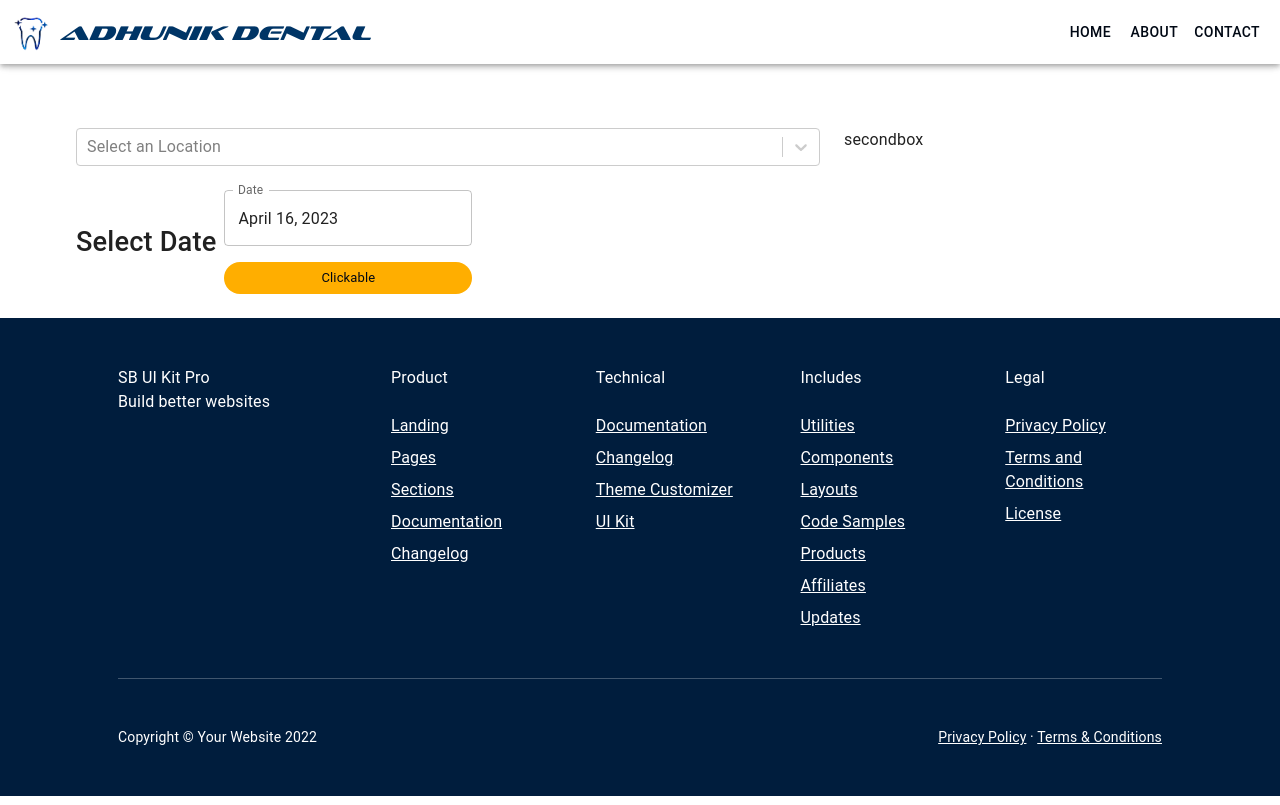
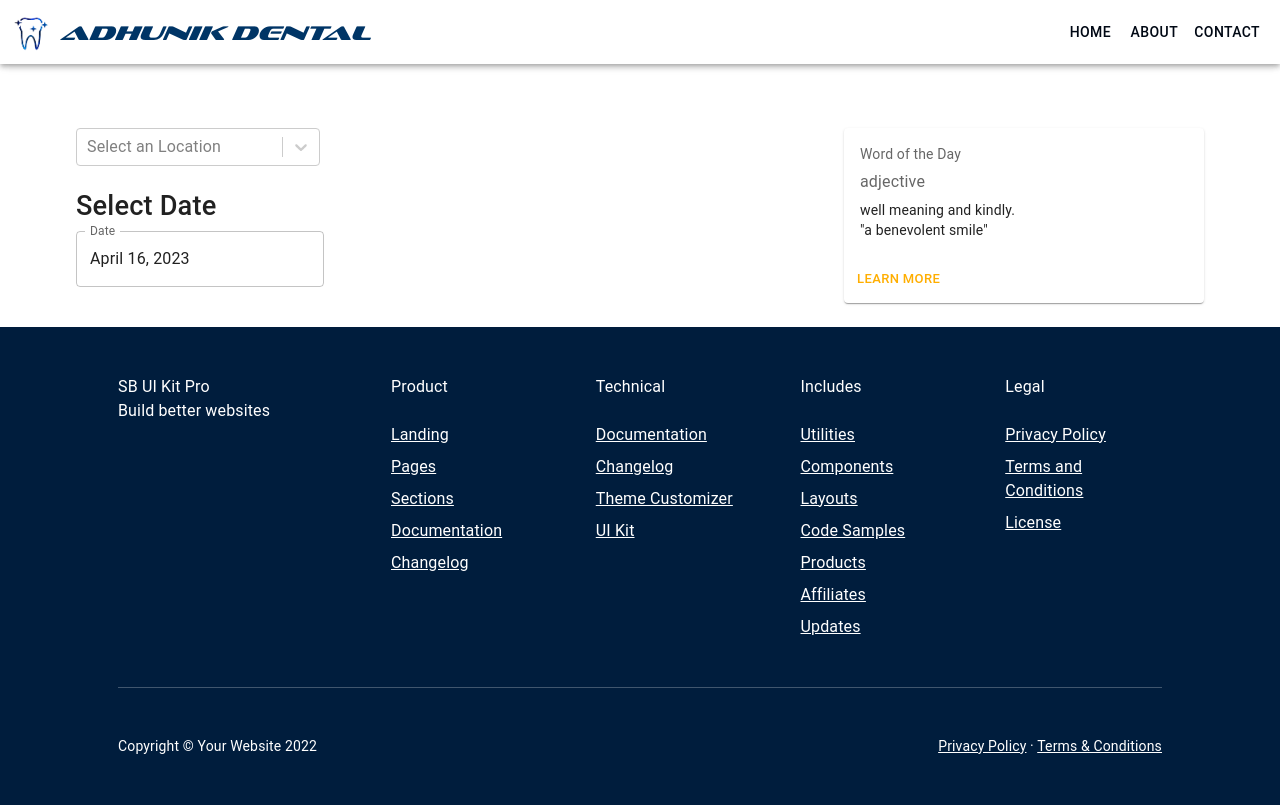
Before and after one commit to obscureIT/nextjs-test, a Next.js app: page /appointment in a window 1280 px wide. Built offline with nearby package versions, Linux system fonts and the light colour scheme.

Commit message:
date-picker

```diff
--- a/src/components/date-picker/date-picker.js
+++ b/src/components/date-picker/date-picker.js
@@ -1,30 +1,45 @@
-import React, {useState} from 'react';
-import dayjs from 'dayjs';
+import React, { useEffect, useState } from "react";
+import dayjs from "dayjs";
 // import { DemoContainer } from '@mui/x-date-pickers/internals/demo';
-import { AdapterDayjs } from '@mui/x-date-pickers/AdapterDayjs';
-import { LocalizationProvider } from '@mui/x-date-pickers/LocalizationProvider';
-import { DatePicker } from '@mui/x-date-pickers/DatePicker';
-import Chip from '@mui/material/Chip';
-import { Stack } from '@mui/material';
+import { AdapterDayjs } from "@mui/x-date-pickers/AdapterDayjs";
+import { LocalizationProvider } from "@mui/x-date-pickers/LocalizationProvider";
+import { DatePicker } from "@mui/x-date-pickers/DatePicker";
+import Chip from "@mui/material/Chip";
+import { Stack } from "@mui/material";
 
 export default function BasicDatePicker() {
   const [value, setValue] = useState(dayjs());
-    const handleClick = () => {
-        console.info('You clicked the Chip.');
+  const [day, setDay] = useState(undefined);
+
+  const weekDays = [
+    "Sunday",
+    "Monday",
+    "Tuesday",
+    "Wednesday",
+    "Thursday",
+    "Friday",
+    "Saturday",
+  ];
+
+  const handleClick = (e) => {
+    console.log(e);
   };
 
   const handleDatePicker = (newValue) => {
-        setValue(newValue)
+    setValue(newValue);
     displayFollowingDays(newValue);
-      }
+  };
 
   const displayFollowingDays = (day) => {
     let selectedDate = day.$D;
     let followingDaysCount = 7;
-        for(let i = selectedDate ; i< selectedDate + followingDaysCount ; i++){
-            console.log(dayjs().day(i))
+    let days_array = [];
+
+    for (let i = selectedDate; i < selectedDate + followingDaysCount; i++) {
+      days_array.push(dayjs().day(i));
     }
-      }
+    setDay(days_array);
+  };
 
   return (
     <React.Fragment>
@@ -32,6 +47,7 @@ export default function BasicDatePicker() {
         <LocalizationProvider dateAdapter={AdapterDayjs}>
           {/* <DemoContainer components={['DatePicker']}> */}
           <DatePicker
+           sx={{display : "inline"}}
             label="Date"
             value={value}
             onChange={(newValue) => handleDatePicker(newValue)}
@@ -39,9 +55,22 @@ export default function BasicDatePicker() {
           />
           {/* </DemoContainer> */}
         </LocalizationProvider>
-            <Chip color="primary" label="Clickable" onClick={handleClick} />
+        <Stack direction="row" sx={{ flexWrap: "wrap" }}>
+          {day &&
+            day.length > 0 &&
+            day.map((value, key) => {
+              return (
+                <Chip
+                    key={key}
+                    sx={{ mr:'16px' , mb:2}}
+                  color="primary"
+                  label={`${weekDays[value.$W]}`}
+                  onClick={(e) => handleClick(value)}
+                />
+              );
+            })}
         </Stack>
-
+      </Stack>
     </React.Fragment>
   );
 }
--- a/src/pages/appointment/index.jsx
+++ b/src/pages/appointment/index.jsx
@@ -9,9 +9,11 @@ import {
   Grid,
   Stack,
   Typography,
-  DatePicker,
-  LocalizationProvider,
-  AdapterDayjs,
+  Card,
+  CardActions,
+  CardContent,
+  Button,
+  Item,
 } from "@mui/material";
 import BasicDatePicker from "../../components/date-picker/date-picker";
 
@@ -60,17 +62,17 @@ const Appointment = (props) => {
     <Container>
       <Grid container spacing={6} sx={{ mt: 4, p: 6 }}>
         <Grid item xs={8}>
-          <div>
+          <div style={{ display: "inline-block", width:"244px" }}>
             <Select
+              sx={{ width: "auto" }}
               options={locations}
               onChange={handleSelectLocationChange}
               value={selectedLocation}
               placeholder="Select an Location"
             />
-
             {selectedLocation ? (
+              <Box sx={{ mt: 4 }}>
                 <Select
-                className="mt-3"
                   options={hospitals.filter(
                     (option) => option.location === selectedLocation.value
                   )}
@@ -78,15 +80,42 @@ const Appointment = (props) => {
                   value={selectedHospital}
                   placeholder="Select an Hospital"
                 />
+              </Box>
             ) : null}
           </div>
-          <Stack direction="row" spacing={2} alignItems="center" sx={{ mt: 6}}>
-            <Typography variant="h2" sx={{ mr: 10}}>Select Date</Typography>
+          <Stack direction="column" spacing={2} sx={{ mt: 6 }}>
+            <Typography
+              variant="h2"
+              sx={{ mt: 3, mb: 4, mr: 10, flexShrink: "0" }}
+            >
+              Select Date
+            </Typography>
             <BasicDatePicker />
           </Stack>
         </Grid>
         <Grid item xs={4}>
-          <Box>secondbox</Box>
+          <Card sx={{ minWidth: 275 }}>
+            <CardContent>
+              <Typography
+                sx={{ fontSize: 14 }}
+                color="text.secondary"
+                gutterBottom
+              >
+                Word of the Day
+              </Typography>
+              <Typography sx={{ mb: 1.5 }} color="text.secondary">
+                adjective
+              </Typography>
+              <Typography variant="body2">
+                well meaning and kindly.
+                <br />
+                {'"a benevolent smile"'}
+              </Typography>
+            </CardContent>
+            <CardActions>
+              <Button size="small">Learn More</Button>
+            </CardActions>
+          </Card>
         </Grid>
       </Grid>
     </Container>
```
Lines whose indentation alone changed are shown as unchanged.
